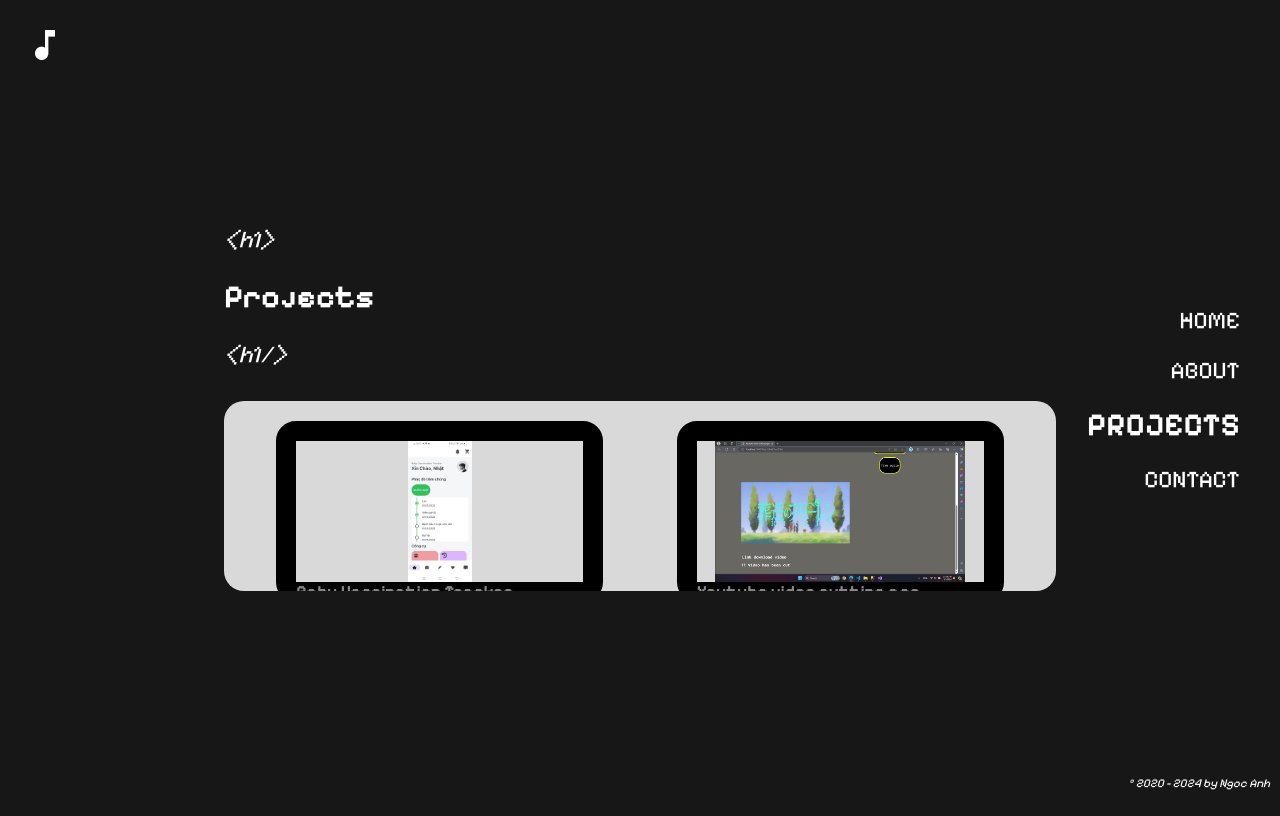
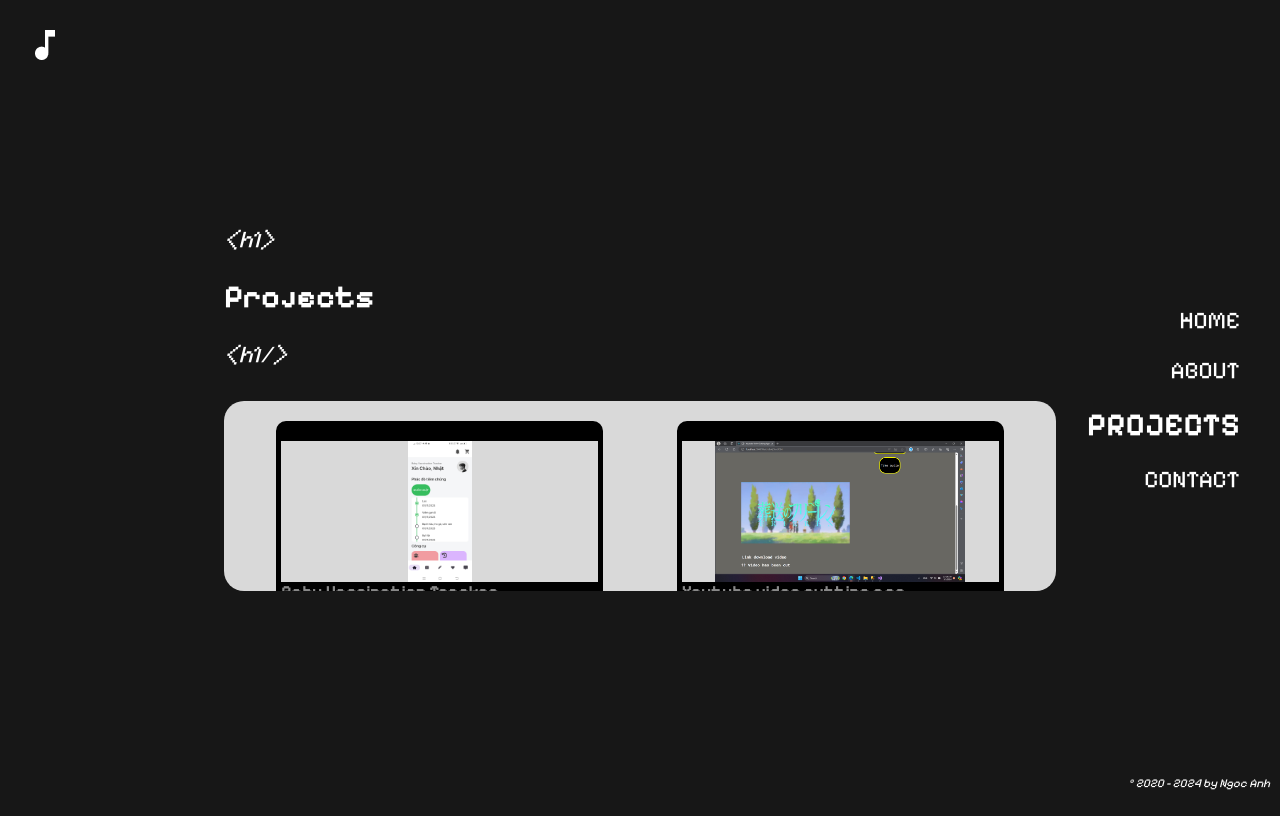
Before and after one commit to ngocanh0202/MyPortfolio, a plain HTML site: page index.html in a window 1280 px wide. Both pictures are taken after a click on the item "PROJECTS". Drawn offline with Linux system fonts and the light colour scheme.

Commit message:
update border projects

```diff
--- a/css/index.css
+++ b/css/index.css
@@ -259,9 +259,12 @@ a:hover{
     position: relative;
     width: 327px;
     height: 181px;
-    border-radius: 20px;
+    border-radius: 10px;
     cursor: pointer;
-    border: 20px solid black;
+    border-top: 20px solid black;
+    border-bottom: 20px solid black;
+    border-left: 5px solid black;
+    border-right: 5px solid black;
     box-sizing: border-box;
 }
 .container .projects .project-contents .project img{
```
